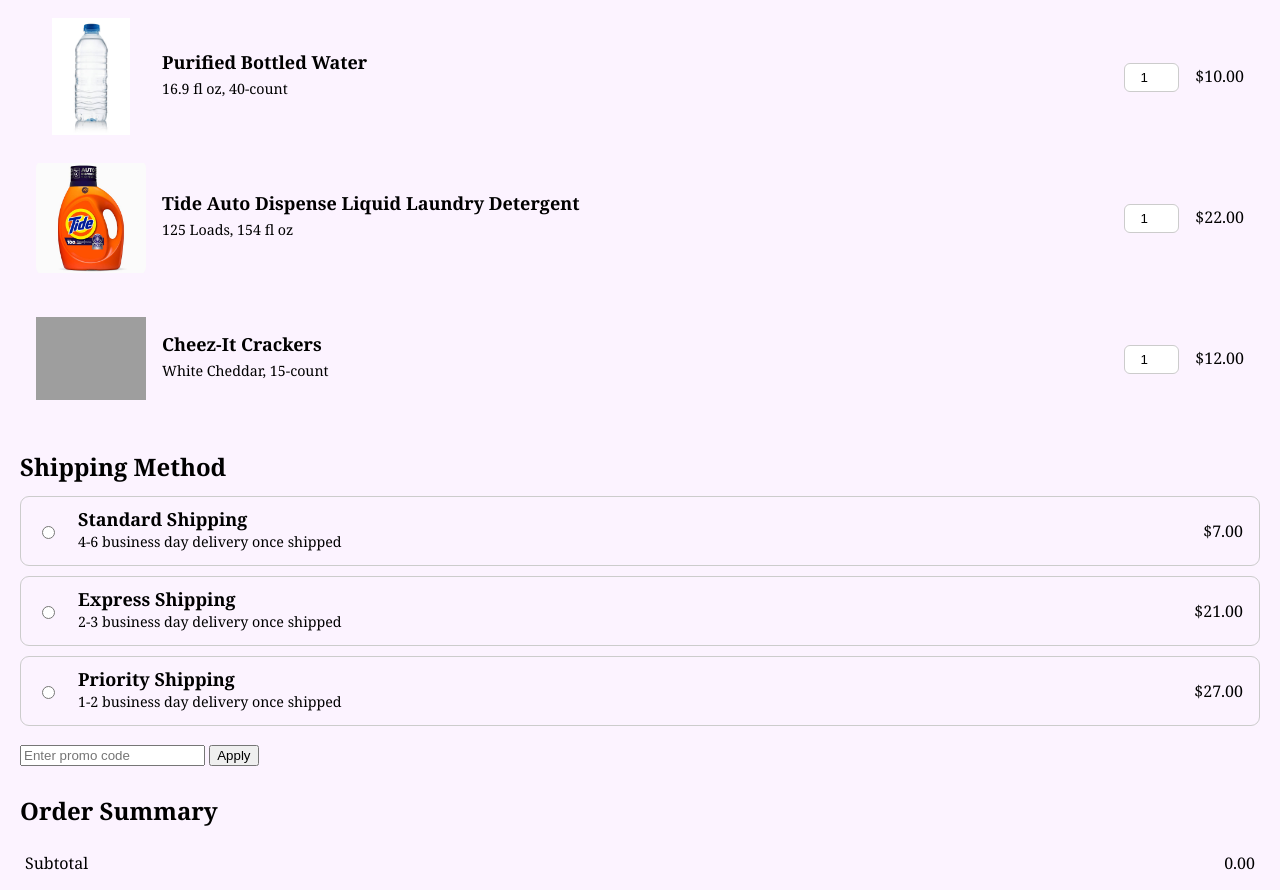
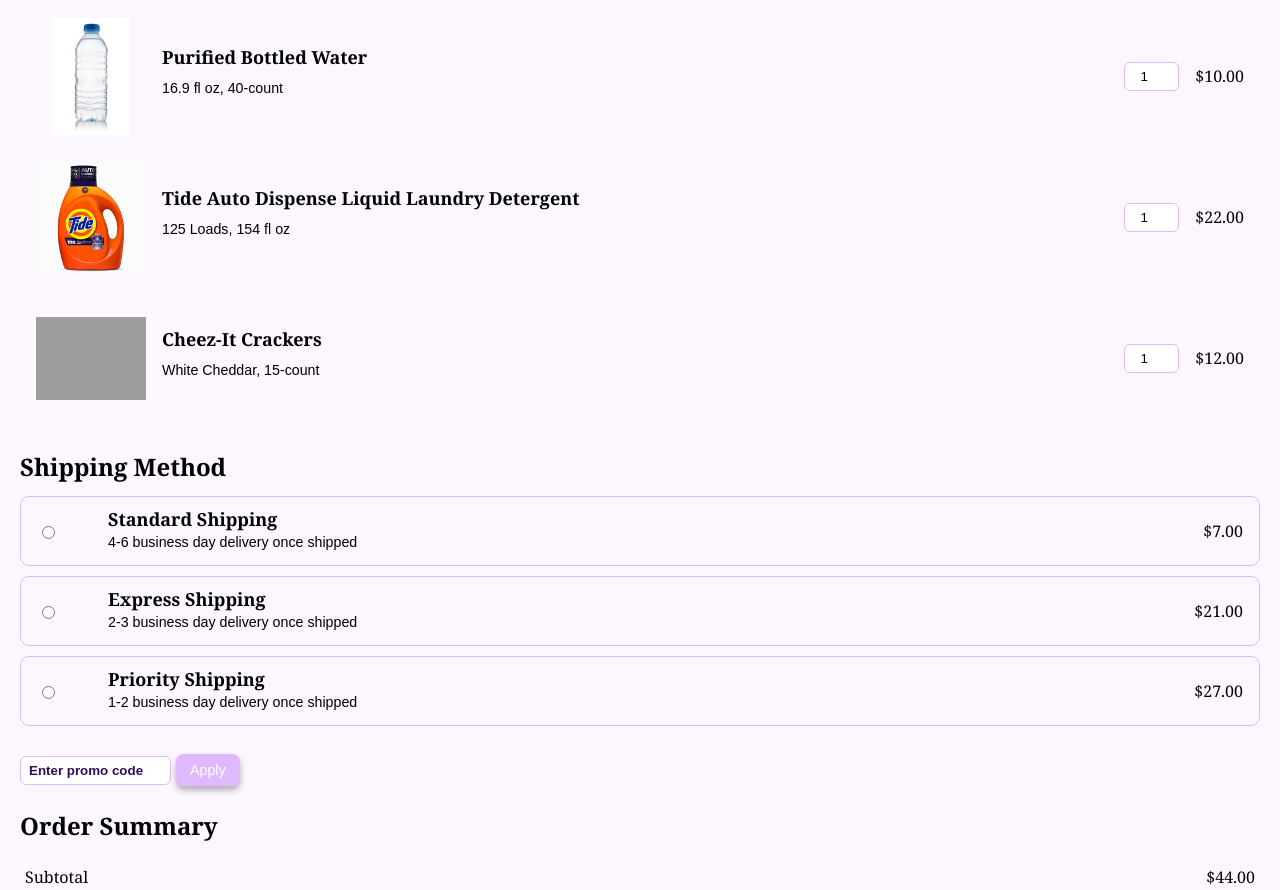
Before and after one commit to yadhiramorales/yadhiramorales.github.io, a plain HTML site: page hw2/index.html in a window 1280 px wide. Shown: the part 62-952 px from the top of the page. Drawn offline with Linux system fonts and the light colour scheme; grey boxes are pictures that could not be loaded.

Commit message:
update shopping cart page

```diff
--- a/hw2/css/styles.css
+++ b/hw2/css/styles.css
@@ -2,7 +2,7 @@
     font-family: Georgia, 'Times New Roman', Times, serif;
     line-height: 2.3rem;
     margin: 20px;
-    background-color: #fcf3ff;
+    background-color: #fcf6ff;
 }
 
 h1, h2 {
@@ -18,49 +18,53 @@
 
 .item {
     display: grid;
-    grid-template-columns: 110px 1fr auto auto;
+    grid-template-columns: 110px 1fr auto auto; /* display property to put everything in row*/
     column-gap: 16px;
     align-items: center;
     padding: 12px 16px;
 }
 
-.item-info {
+.itemInfo {
     display: flex;
     flex-direction: column;
     gap: 2px;
 }
 
-.item-name, .ship-title {
+.itemName, .shipType {
     font-weight: 600;
     font-size: 1.125rem;
     line-height: 1.2;
 }
 
-.item-desc {
-    font-size: 0.95rem;
-    line-height: 1.8;
-}
-
-.item-qty {
-    width: 5ch;
+.itemQty, #promoCode {
     padding: 6px 8px;
-    text-align: center;
-    border: 1px solid #ccc;
+    border: 1px solid #deb9ff;
     border-radius: 6px;
 }
 
-#ship-method {
+.itemQty {
+    width: 5ch;
+    text-align: center;
+}
+
+#promoCode {
+    width: 18ch;
     margin-top: 20px;
 }
 
-.shipping-option {
-    border: 1px solid #ccc;
+#promoCode::placeholder {
+    color:#340b58;
+    font-weight:bold;
+}
+
+.shipOption {
+    border: 1px solid #deb9ff;
     border-radius: 9px;
     margin-bottom: 10px;
     overflow: hidden;
 }
 
-.shipping-option label {
+.shipOption label {
     display: flex;
     justify-content: space-between;
     align-items: center;
@@ -68,20 +72,21 @@
     cursor: pointer;
 }
 
-.ship-info {
+.shipInfo {
     display: flex;
     flex-direction: column;
     line-height: 1.4rem;
 }
 
-.item-desc, .ship-desc {
+.itemDescription, .shipTiming, #promoBtn {
     font-size: 0.89rem;
+    font-family: 'Arial', sans-serif;
 }
 
-.ship-left {
+.shipText {
     display: flex;
     align-items: center;
-    gap: 20px;
+    gap: 25px;
 }
 
 .row {
@@ -90,3 +95,21 @@
     align-items: center;
     padding: 5px;
 }
+
+#promoBtn {
+    background-color: #deb9ff;
+    color: white;
+    padding: 0.5rem 0.9rem;
+    border: none;
+    border-radius: 8px;
+    box-shadow: 0 4px 6px rgba(0,0,0,0.3);
+    cursor: pointer;
+    transition: background-color 0.3s ease;
+    line-break: strict;
+}
+
+#promoBtn:hover {
+    background-color: #af77e0;
+    transform: scale(1.04);
+    opacity: 0.95;
+}
--- a/hw2/index.html
+++ b/hw2/index.html
@@ -12,108 +12,111 @@
     <!-- Cart items -->
     <div class="item">
         <img src="img/bottled-water.jpg" alt="bottled water" class="imgClass">
-        <div class="item-info">
-            <span class="item-name">Purified Bottled Water</span>
-            <span class="item-desc">16.9 fl oz, 40-count</span>
+        <div class="itemInfo">
+            <span class="itemName">Purified Bottled Water</span>
+            <span class="itemDescription">16.9 fl oz, 40-count</span>
         </div>
-        <div class="item-qty-wrap">
-            <input type="number" class="item-qty" value="1" min="1" aria-label="Quantity">
-        </div>
-        <span class="item-price" data-price="10">$10.00</span>
+        <input type="number" class="itemQty" value="1" min="1" id="water" oninput="displaySubtotal()">
+        <span class="itemPrice" data-price="10">$10.00</span>
     </div>
 
     <div class="item">
         <img src="img/tide-detergent.png" alt="tide detergent" class="imgClass">
-        <div class="item-info">
-            <span class="item-name">Tide Auto Dispense Liquid Laundry Detergent</span>
-            <span class="item-desc">125 Loads, 154 fl oz</span>
+        <div class="itemInfo">
+            <span class="itemName">Tide Auto Dispense Liquid Laundry Detergent</span>
+            <span class="itemDescription">125 Loads, 154 fl oz</span>
         </div>
-        <div class="item-qty-wrap">
-            <input type="number" class="item-qty" value="1" min="1" aria-label="Quantity">
-        </div>
-        <span class="item-price" data-price="22">$22.00</span>
+        <input type="number" class="itemQty" value="1" min="1" id="tide" oninput="displaySubtotal()">
+        <span class="itemPrice" data-price="22">$22.00</span>
     </div>
 
     <div class="item">
         <img src="img/cheez-its.jpeg" alt="Cheez-It" class="imgClass">
-        <div class="item-info">
-            <span class="item-name">Cheez-It Crackers</span>
-            <span class="item-desc">White Cheddar, 15-count</span>
+        <div class="itemInfo">
+            <span class="itemName">Cheez-It Crackers</span>
+            <span class="itemDescription">White Cheddar, 15-count</span>
         </div>
-        <div class="item-qty-wrap">
-            <input type="number" class="item-qty" value="1" min="1" aria-label="Quantity">
-        </div>
-        <span class="item-price" data-price="12">$12.00</span>
+        <input type="number" class="itemQty" value="1" min="1" id="cheez-its" oninput="displaySubtotal()">
+        <span class="itemPrice" data-price="12">$12.00</span>
     </div>
 
 
     <!-- shipping method -->
-    <section id="ship-method">
+    <section id="shipMethod">
     <h2>Shipping Method</h2>
 
-    <div class="shipping-option">
+    <div class="shipOption">
         <label>
-            <div class="ship-left">
+            <div class="shipText">
             <input type="radio" id="standard" name="shipping" value="7">
-                <div class="ship-info">
-                    <span class="ship-title">Standard Shipping</span>
-                    <span class="ship-desc">4-6 business day delivery once shipped</span>
+            <span id="shipImgStandard"></span> <!-- placeholder -->
+            <div class="shipInfo">
+                <span class="shipType">Standard Shipping</span>
+                <span class="shipTiming">4-6 business day delivery once shipped</span>
             </div>
             </div>
-            <span class="ship-price">$7.00</span>
+            <span class="shipPrice">$7.00</span>
         </label>
     </div>
 
-    <div class="shipping-option">
+    <div class="shipOption">
         <label>
-            <div class="ship-left">
+            <div class="shipText">
             <input type="radio" id="express" name="shipping" value="21">
-                <div class="ship-info">
-                    <span class="ship-title">Express Shipping</span>
-                    <span class="ship-desc">2-3 business day delivery once shipped</span>
+            <span id="shipImgExpress"></span> <!-- placeholder -->
+            <div class="shipInfo">
+                <span class="shipType">Express Shipping</span>
+                <span class="shipTiming">2-3 business day delivery once shipped</span>
             </div>
             </div>
-            <span class="ship-price">$21.00</span>
+            <span class="shipPrice">$21.00</span>
         </label>
         </div>
 
-    <div class="shipping-option">
+        <div class="shipOption">
         <label>
-            <div class="ship-left">
+            <div class="shipText">
             <input type="radio" id="priority" name="shipping" value="27">
-                <div class="ship-info">
-                    <span class="ship-title">Priority Shipping</span>
-                    <span class="ship-desc">1-2 business day delivery once shipped</span>
+            <span id="shipImgPriority"></span> <!-- placeholder -->
+            <div class="shipInfo">
+                <span class="shipType">Priority Shipping</span>
+                <span class="shipTiming">1-2 business day delivery once shipped</span>
             </div>
             </div>
-            <span class="ship-price">$27.00</span>
+            <span class="shipPrice">$27.00</span>
         </label>
     </div>
     </section>
 
-    <input type="text" id="promo-code" placeholder="Enter promo code">
-    <button id="apply-promo">Apply</button>
+    <input type="text" id="promoCode" placeholder="Enter promo code">
+    <button id="promoBtn">Apply</button>
+    <span id="promoFeedback"></span>
+    <br>
 
     <!-- order summary -->
     <h2> Order Summary </h2>
 
     <div class="row">
         Subtotal
-        <!-- price -->
         <span id="subtotal">0.00</span>
     </div>
 
     <div class="row">
         Shipping
-        <!-- price -->
         <span id="shipping-cost">0.00</span>
     </div>
 
     <div class="row">
+        Taxes
+        <span id="taxes">0.00</span>
+    </div>
+
+    <div class="row">
         Total
-        <!-- price -->
         <span id="total">0.00</span>
     </div>
 
+
+    <script src="js/script.js"></script>
 </body>
 </html>
--- a/hw2/js/script.js
+++ b/hw2/js/script.js
@@ -1,9 +1,87 @@
 // Event Listener
-document.querySelector(".shipping-option").addEventListener("change", displayShip);
+document.querySelector("#shipMethod").addEventListener("change", displayShipping);
+document.querySelector("#promoBtn").addEventListener("click", handlePromo);
 
-function displayShip() {
-    let method = document.querySelector(".ship-price").value;
+let subtotal = 0;
+let shipping = 0;
+let taxes = 0;
+//array requirement
+let promoCodes = ["lucky", "halfoff"];
+let promoApplied = false;
+let shipImgMap = {
+    standard: "img/snail.jpeg",
+    express: "img/truck.png",
+    priority: "img/plane.jpg"
+}
 
-    document.querySelector("#shipping-cost").textContent = method;
+displaySubtotal();
 
+function displaySubtotal() {
+    let items = document.querySelectorAll(".item");
+
+    subtotal = 0;
+
+    // first control structure
+    for (let i of items) {
+        let price = Number(i.querySelector(".itemPrice").dataset.price);
+        let qty = Number(i.querySelector(".itemQty").value);
+        subtotal += price * qty;
+    }
+    document.querySelector("#subtotal").textContent = `$${subtotal.toFixed(2)}`;
+    updateTotal();
 }
+
+function displayShipping(event) {
+    shipping = Number(event.target.value);
+    // console.log(shipping);
+    //update shipping total in order summary
+    document.querySelector("#shipping-cost").textContent = `$${shipping.toFixed(2)}`;
+    updateTotal();
+}
+
+function updateTotal() {
+    taxes = 0.0725 * (subtotal + shipping); //state sales tax in CA is 7.25%
+    document.querySelector("#taxes").textContent = `$${taxes.toFixed(2)}`
+
+   let total = subtotal + shipping + taxes;
+    document.querySelector("#total").textContent = `$${total.toFixed(2)}`;
+}
+
+function handlePromo() {
+    //only valid promo codes will be: LUCKY and HALFOFF
+    let promoGuess = document.querySelector("#promoCode").value.toLowerCase();
+    // console.log(promoGuess);
+
+    //second control structure
+    if (promoCodes.includes(promoGuess) && !promoApplied) {
+        //update subtotal to half off and recall updatetotal
+        subtotal = subtotal/2;
+        document.querySelector("#subtotal").textContent = `$${subtotal.toFixed(2)}`;
+        updateTotal();
+        promoApplied = true;
+
+        document.querySelector("#promoFeedback").textContent = "";
+    } else if (promoCodes.includes(promoGuess) && promoApplied) {
+        document.querySelector("#promoFeedback").textContent = "Promo code already applied.";
+        document.querySelector("#promoFeedback").style.color = "purple";
+    } else {
+        document.querySelector("#promoFeedback").textContent = "Invalid promo code.";
+        document.querySelector("#promoFeedback").style.color = "red";
+    }
+}
+
+//event listener for change in each shipping method radio buttons
+//images displayed dynamically using JS
+document.querySelectorAll('input[name="shipping"]').forEach(radio => {
+  radio.addEventListener("change", (e) => {
+    //clear any existing images
+    document.querySelectorAll('[id^="shipImg"]').forEach(span => span.innerHTML = "");
+
+    const id = e.target.id; //"standard", "express", "priority"
+    console.log(id);
+    const targetSpanEl = document.querySelector(`#shipImg${id.charAt(0).toUpperCase() + id.slice(1)}`);
+    if (targetSpanEl) {
+      targetSpanEl.innerHTML = `<img src="${shipImgMap[id]}" alt="" width="50" height="50">`;
+    }
+  });
+});
--- a/lab2/css/styles.css
+++ b/lab2/css/styles.css
@@ -54,7 +54,7 @@
 }
 
 #guessBtn:hover, #resetBtn:hover {
-    background-color: #005fcc;
+    background-color: #8a5abd;
     transform: scale(1.04);
     opacity: 0.95;
 }
@@ -62,6 +62,6 @@
 #playerGuess {
     font-family: 'Arial', sans-serif;
     font-size: 1rem;
-    caret-color: #1a90ff;
+    caret-color: #784ea4;
     appearance: none;
 }
```
Also changed, not shown: hw2/img/cheez-its.png (deleted), hw2/img/plane.jpg (added), hw2/img/plane.webp (added), hw2/img/snail.jpeg (added), hw2/img/teddy-bear.jpg (deleted), hw2/img/tide-laundry-detergent.jpg (deleted), hw2/img/truck.png (added), hw2/img/water-bottles.png (deleted), 2 other files. Lines whose indentation alone changed are shown as unchanged.
